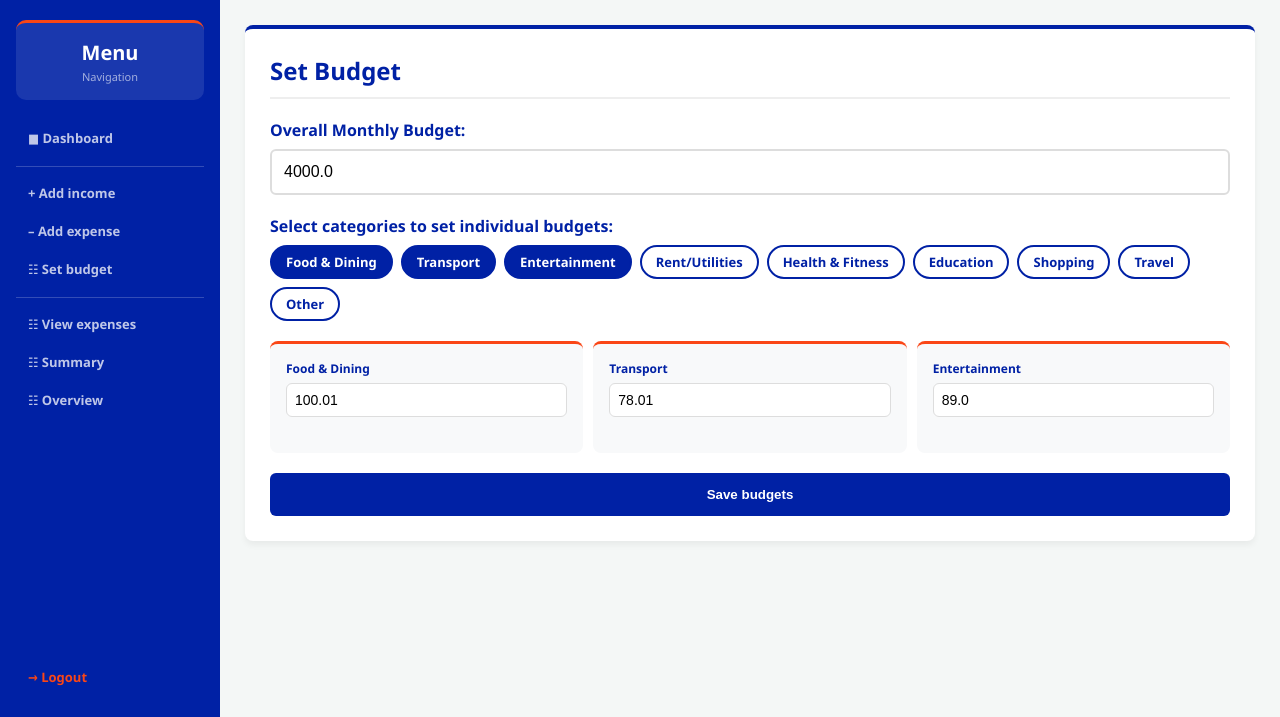
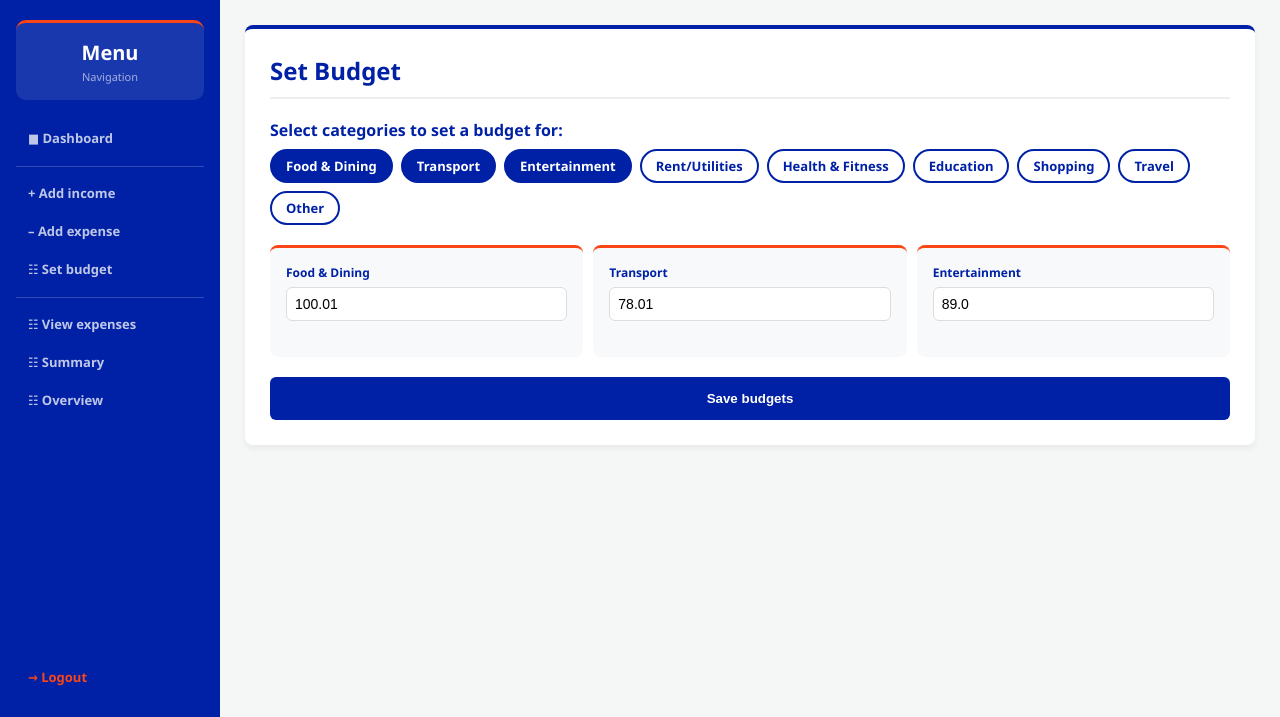
Before and after one commit to akarapanco/student-budget-tracker, a Flask app: page /set_budget in a window 1280 px wide. Shown: the part 83-800 px from the top of the page. Run offline with Flask 3, Linux system fonts and the light colour scheme; a user stored in the database is signed in; data comes from the database, SQL or seed files in the repository.

Commit message:
remove monthly budget field

```diff
--- a/templates/set_budget.html
+++ b/templates/set_budget.html
@@ -20,10 +20,7 @@
 <div class="card">
     <h2>Set Budget</h2>
     <form method="POST">
-        <label style="font-weight:600;color:var(--uf-blue);">Overall Monthly Budget:</label>
-        <input type="number" name="amount" step="0.01" min="0" placeholder="0.00" value="{{ current_budget }}">
-
-        <label style="font-weight:600;color:var(--uf-blue);display:block;margin-bottom:8px;">Select categories to set individual budgets:</label>
+        <label style="font-weight:600;color:var(--uf-blue);display:block;margin-bottom:8px;">Select categories to set a budget for:</label>
         <div class="chip-row" id="chipRow">
             {% for category in categories %}
             <div class="chip {% if category in existing %}selected{% endif %}"
```
